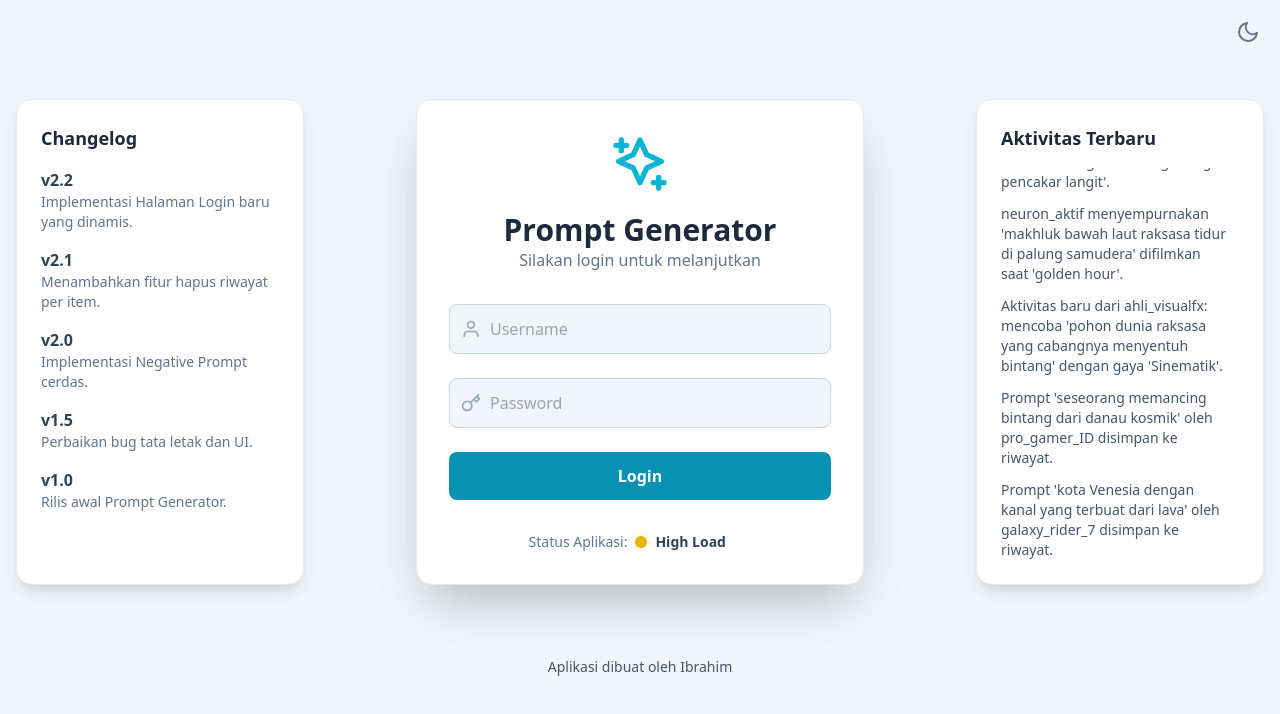
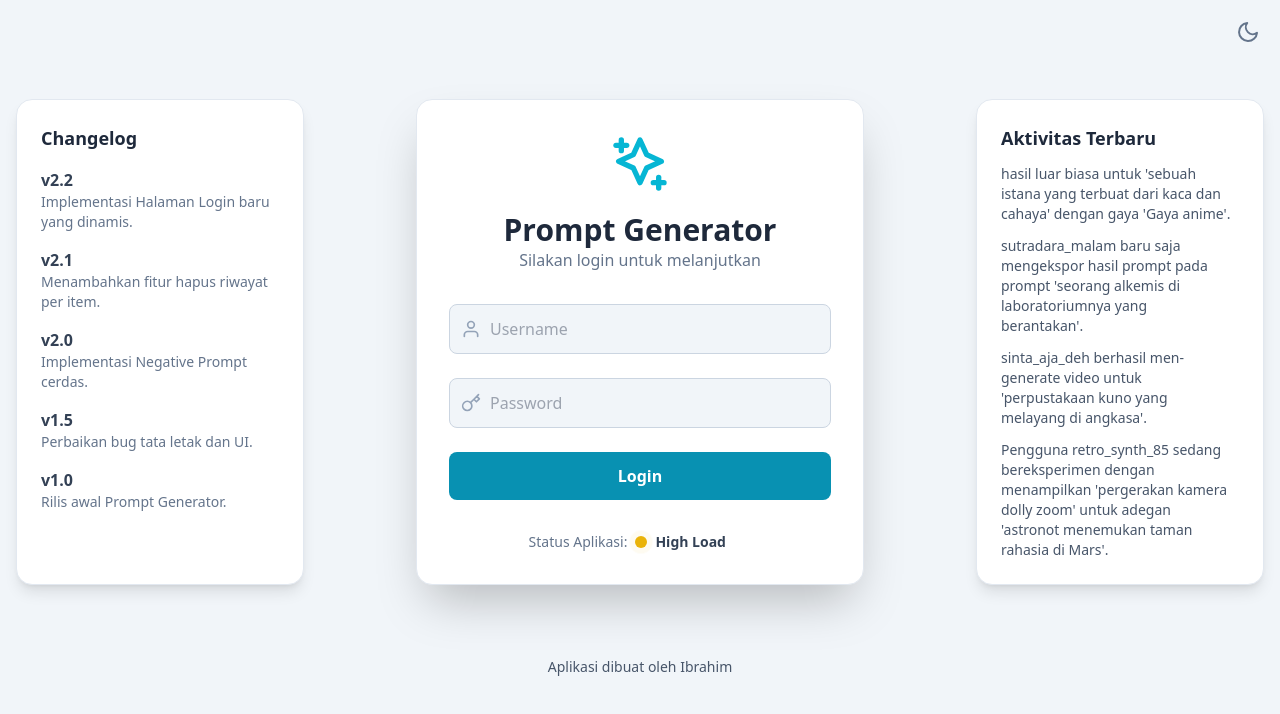
Before and after one commit to ibrahim-aki/Video-Prompt-generator, a React (Vite) app: page / in a window 1280 px wide. Shown: the top 714 px of the page. Built offline with nearby package versions, Linux system fonts and the light colour scheme; no server answers.

Commit message:
Smooth Css

```diff
--- a/components/FakeChat.tsx
+++ b/components/FakeChat.tsx
@@ -93,26 +93,48 @@ const generateFakeMessage = () => {
     return randomTemplate();
 };
 
+// Define a type for our message object for stable keys
+interface FakeMessage {
+    id: number;
+    text: string;
+}
+
+let messageIdCounter = 0;
+
 const FakeChat: React.FC = () => {
-    const [messages, setMessages] = useState<string[]>([]);
+    const [messages, setMessages] = useState<FakeMessage[]>([]);
     const chatContainerRef = useRef<HTMLDivElement>(null);
 
     useEffect(() => {
         // Initial messages to fill the screen
-        const initialMessages = Array.from({ length: 10 }, () => generateFakeMessage());
+        const initialMessages = Array.from({ length: 15 }, () => ({
+            id: messageIdCounter++,
+            text: generateFakeMessage()
+        }));
         setMessages(initialMessages);
 
         const interval = setInterval(() => {
-            setMessages(prev => [...prev.slice(prev.length > 50 ? 1 : 0), generateFakeMessage()]);
-        }, 2000); // Add a new message every 2 seconds for a more active feel
+            setMessages(prev => {
+                const newMessage = { id: messageIdCounter++, text: generateFakeMessage() };
+                const nextMessages = [...prev, newMessage];
+                // Keep the array size manageable to avoid performance issues
+                if (nextMessages.length > 50) {
+                    return nextMessages.slice(1);
+                }
+                return nextMessages;
+            });
+        }, 2500); // Slower interval for a calmer feel
 
         return () => clearInterval(interval);
     }, []);
 
     useEffect(() => {
-        // Auto-scroll to bottom
+        // Auto-scroll to bottom with smooth behavior for a much better feel
         if (chatContainerRef.current) {
-            chatContainerRef.current.scrollTop = chatContainerRef.current.scrollHeight;
+            chatContainerRef.current.scrollTo({
+                top: chatContainerRef.current.scrollHeight,
+                behavior: 'smooth'
+            });
         }
     }, [messages]);
 
@@ -120,10 +142,10 @@ const FakeChat: React.FC = () => {
         <div className="bg-white dark:bg-slate-800/50 p-6 rounded-2xl shadow-lg border border-slate-200 dark:border-slate-700/50 h-96 lg:h-full flex flex-col">
             <h3 className="font-bold text-lg mb-4 text-slate-800 dark:text-white flex-shrink-0">Aktivitas Terbaru</h3>
             <div ref={chatContainerRef} className="overflow-y-auto space-y-3 flex-grow h-0 pr-2">
-                {messages.map((msg, index) => (
-                    // Use a unique key based on message and index to prevent re-render issues
-                    <p key={`${msg}-${index}`} className="text-sm text-slate-600 dark:text-slate-300 animate-fade-in">
-                        {msg}
+                {messages.map((msg) => (
+                    // Use the stable, unique ID for the key. Animation class is removed for a cleaner, smoother scroll effect.
+                    <p key={msg.id} className="text-sm text-slate-600 dark:text-slate-300">
+                        {msg.text}
                     </p>
                 ))}
             </div>
--- a/index.html
+++ b/index.html
@@ -42,20 +42,6 @@
         .dark ::-webkit-scrollbar-thumb:hover {
             background: #64748b; /* slate-500 */
         }
-        /* Custom fade-in animation for FakeChat component */
-        @keyframes fade-in {
-            from {
-                opacity: 0;
-                transform: translateY(4px);
-            }
-            to {
-                opacity: 1;
-                transform: translateY(0);
-            }
-        }
-        .animate-fade-in {
-            animation: fade-in 0.5s ease-out forwards;
-        }
     </style>
 <script type="importmap">
 {
```
